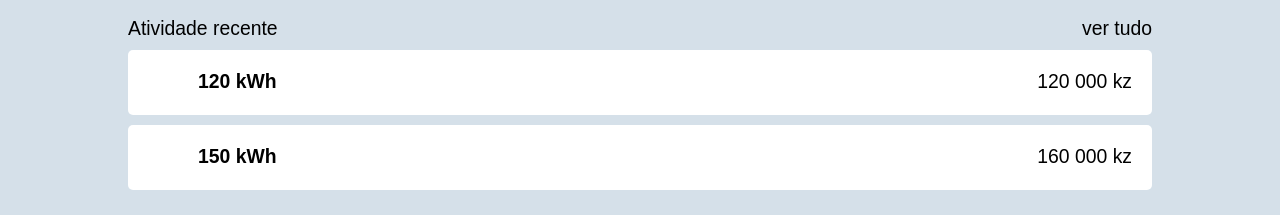
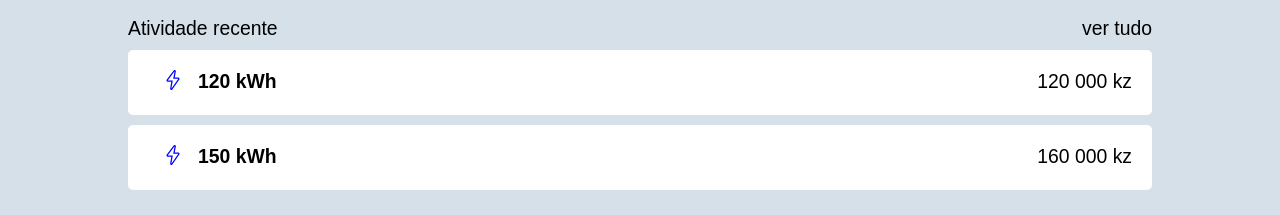
Before and after one commit to Makanda-Daniel/energia, a React (Create React App) app: page / in a window 1280 px wide. Shown: the part 909-1124 px from the top of the page. Built offline with nearby package versions, Linux system fonts and the light colour scheme.

Commit message:
mudanca da cor do icone no corpo

```diff
--- a/bd.json
+++ b/bd.json
@@ -3,6 +3,17 @@
     {
       "id": "e229",
       "numero": "222"
+    },
+    {
+      "id": "194a",
+      "numero": "4"
+    },
+    {
+      "id": "2c96",
+      "numero": {
+        "id": "194a",
+        "numero": "4"
+      }
     }
   ],
   "Usuario": [
--- a/src/Components/Corpo/conteudo.module.css
+++ b/src/Components/Corpo/conteudo.module.css
@@ -151,8 +151,14 @@
     margin-bottom: 10px;
 }
 
-.atividade article.caixatividade div.teste div.coluna1 {
+.atividade article.caixatividade div.teste div.coluna1  {
     text-align: center;
+
+}
+
+.atividade article.caixatividade div.teste div.coluna1 svg {
+
+    color: blue;
 }
 
 .atividade article.caixatividade div.teste div.coluna3 {
```
